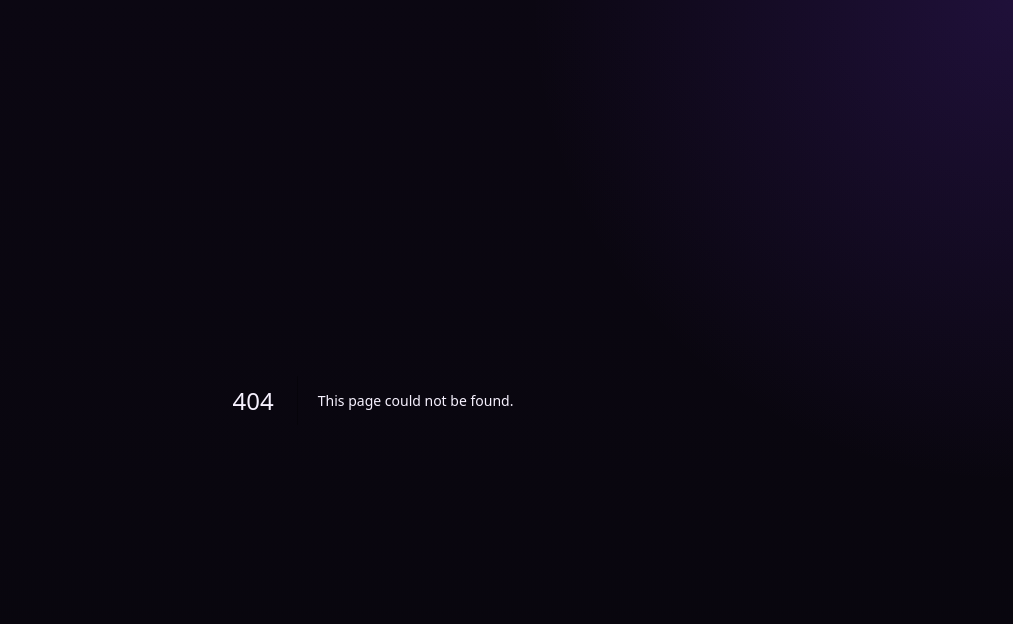
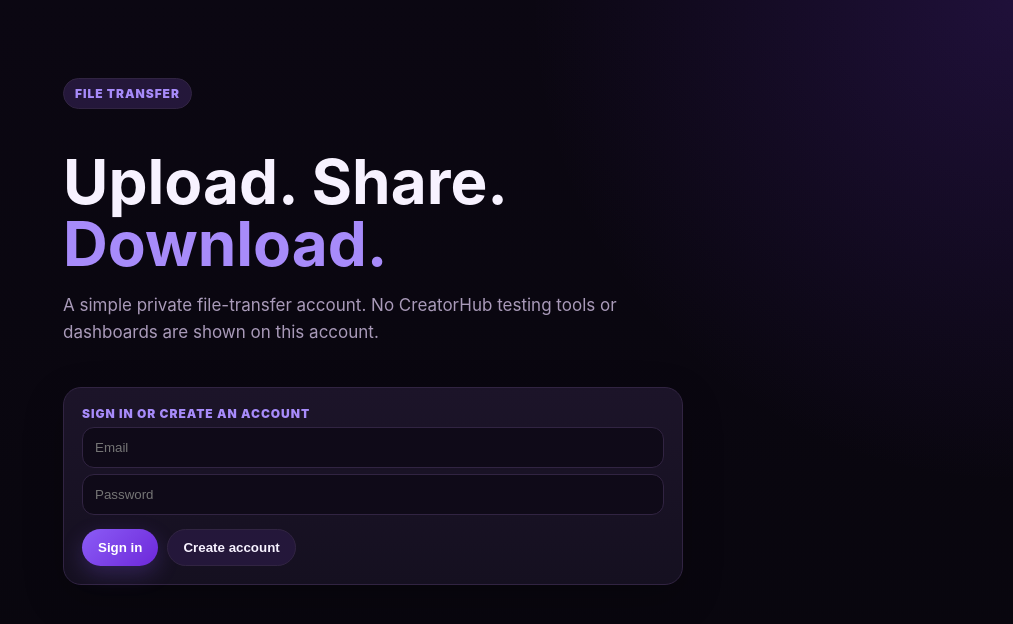
Before and after one commit to zanibethel/CreatorHub, a Next.js app: page /download in a window 1280 px wide. Before the commit this address had no page. Shown: the top 624 px of the page, without its empty margins (267-1280 px from the left). Built offline with nearby package versions, Linux system fonts and the light colour scheme; no server answers.

Commit message:
Add file download page

```diff
--- /dev/null
+++ b/src/app/download/page.tsx
@@ -0,0 +1,37 @@
+import DownloadCenter from "@/components/DownloadCenter";
+import TransferAuthPanel from "@/components/TransferAuthPanel";
+import TransferHeaderActions from "@/components/TransferHeaderActions";
+import { createServerSupabaseClient } from "@/lib/supabase-server";
+import { colors } from "@/lib/ui";
+
+export const dynamic = "force-dynamic";
+
+export default async function DownloadPage() {
+  const supabase = await createServerSupabaseClient();
+  const { data: { user } } = await supabase.auth.getUser();
+
+  if (!user || user.is_anonymous) {
+    return <TransferAuthPanel destination="/download" />;
+  }
+
+  const { data: access } = await supabase
+    .from("creatorhub_account_access")
+    .select("access_level")
+    .eq("user_id", user.id)
+    .maybeSingle();
+
+  const fullAccess = access?.access_level === "full";
+
+  return (
+    <main style={{ maxWidth: 900, margin: "0 auto", padding: 24 }}>
+      <header style={{ display: "flex", justifyContent: "space-between", gap: 12, alignItems: "center", flexWrap: "wrap" }}>
+        <div>
+          <div style={{ color: colors.purpleBright, fontWeight: 900, fontSize: 22 }}>File Downloads</div>
+          <div style={{ color: colors.muted, marginTop: 3, fontSize: 13 }}>Your recent uploaded files and share links</div>
+        </div>
+        <TransferHeaderActions fullAccess={fullAccess} />
+      </header>
+      <DownloadCenter userId={user.id} />
+    </main>
+  );
+}
```
